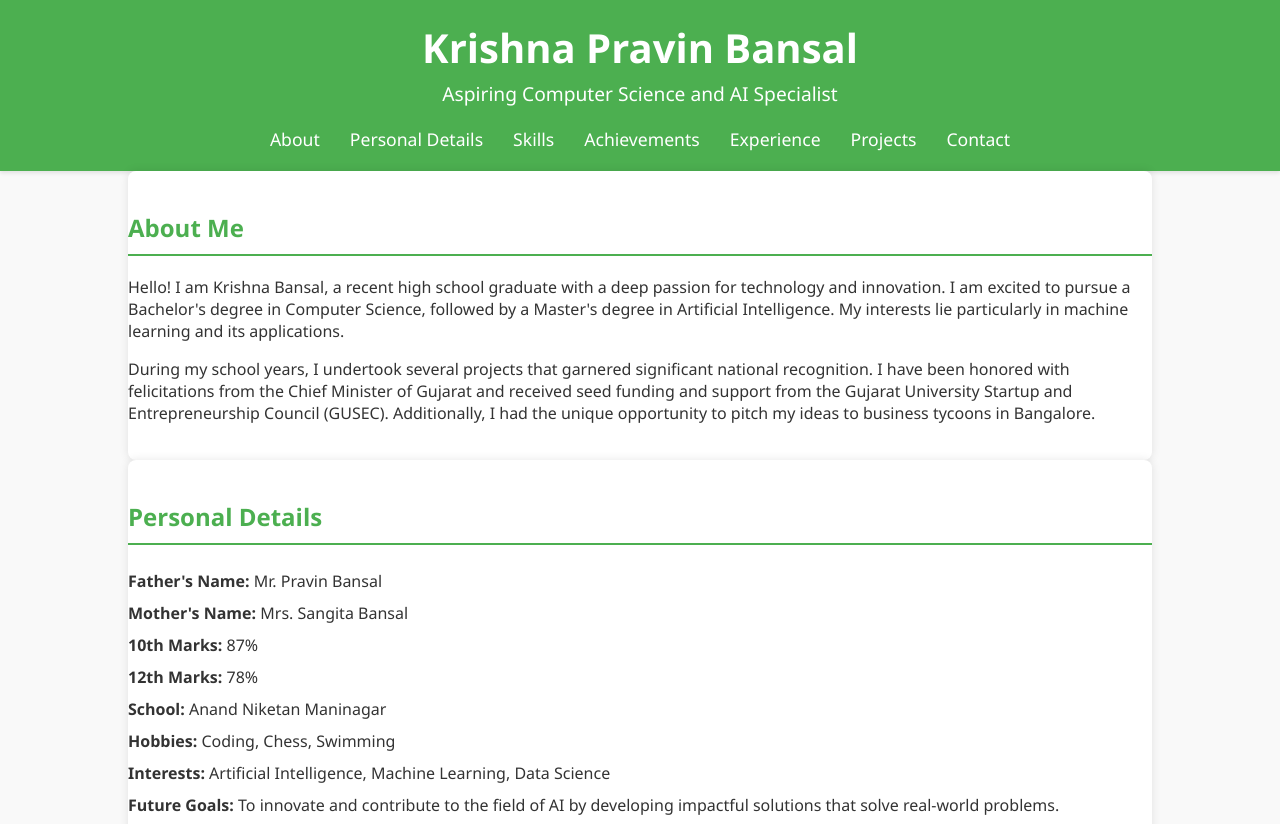
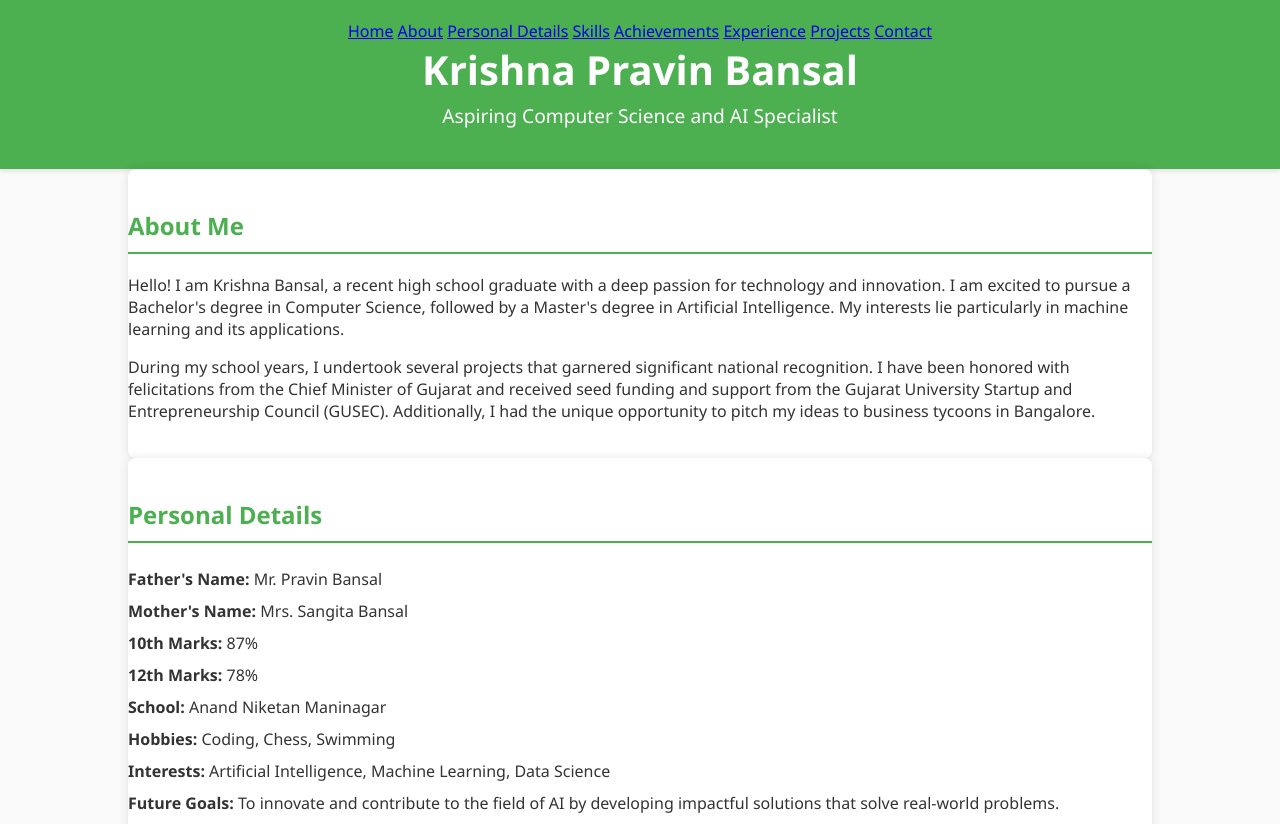
Before and after one commit to bansalkrishna141/portfolioo, a plain HTML site: page index.html in a window 1280 px wide. Shown: the top 824 px of the page. Drawn offline with Linux system fonts and the light colour scheme.

Commit message:
Update index.html

```diff
--- a/index.html
+++ b/index.html
@@ -8,19 +8,20 @@
 </head>
 <body>
     <header>
-        <h1>Krishna Pravin Bansal</h1>
-        <p>Aspiring Computer Science and AI Specialist</p>
-        <nav>
-            <ul>
-                <li><a href="#about">About</a></li>
-                <li><a href="#personal-details">Personal Details</a></li>
-                <li><a href="#skills">Skills</a></li>
-                <li><a href="#achievements">Achievements</a></li>
-                <li><a href="#experience">Experience</a></li>
-                <li><a href="#projects">Projects</a></li>
-                <li><a href="#contact">Contact</a></li>
-            </ul>
-        </nav>
+        <div class="topnav">
+            <a href="index.html">Home</a>
+            <a href="#about">About</a>
+            <a href="#personal-details">Personal Details</a>
+            <a href="#skills">Skills</a>
+            <a href="#achievements">Achievements</a>
+            <a href="#experience">Experience</a>
+            <a href="#projects">Projects</a>
+            <a href="#contact">Contact</a>
+        </div>
+        <div class="header-content">
+            <h1>Krishna Pravin Bansal</h1>
+            <p>Aspiring Computer Science and AI Specialist</p>
+        </div>
     </header>
 
     <main>
@@ -71,8 +72,8 @@
         <section id="experience" class="container">
             <h2>Experience</h2>
             <ul>
-                <li><strong>Internship at Soltrack Private Limited (May 2024 - July 2024):</strong> Worked on project management and data analysis.</li>
-                <li><strong>Sales Executive at Krishna Fabrics (May2024 - August 2024):</strong> Gained experience in customer interaction and sales strategies.</li>
+                <li><strong>Internship at Soltrack Private Limited (Jan 2023 - Jun 2023):</strong> Worked on project management and data analysis.</li>
+                <li><strong>Sales Executive at Krishna Fabrics (Jul 2022 - Dec 2022):</strong> Gained experience in customer interaction and sales strategies.</li>
             </ul>
         </section>
 
```
